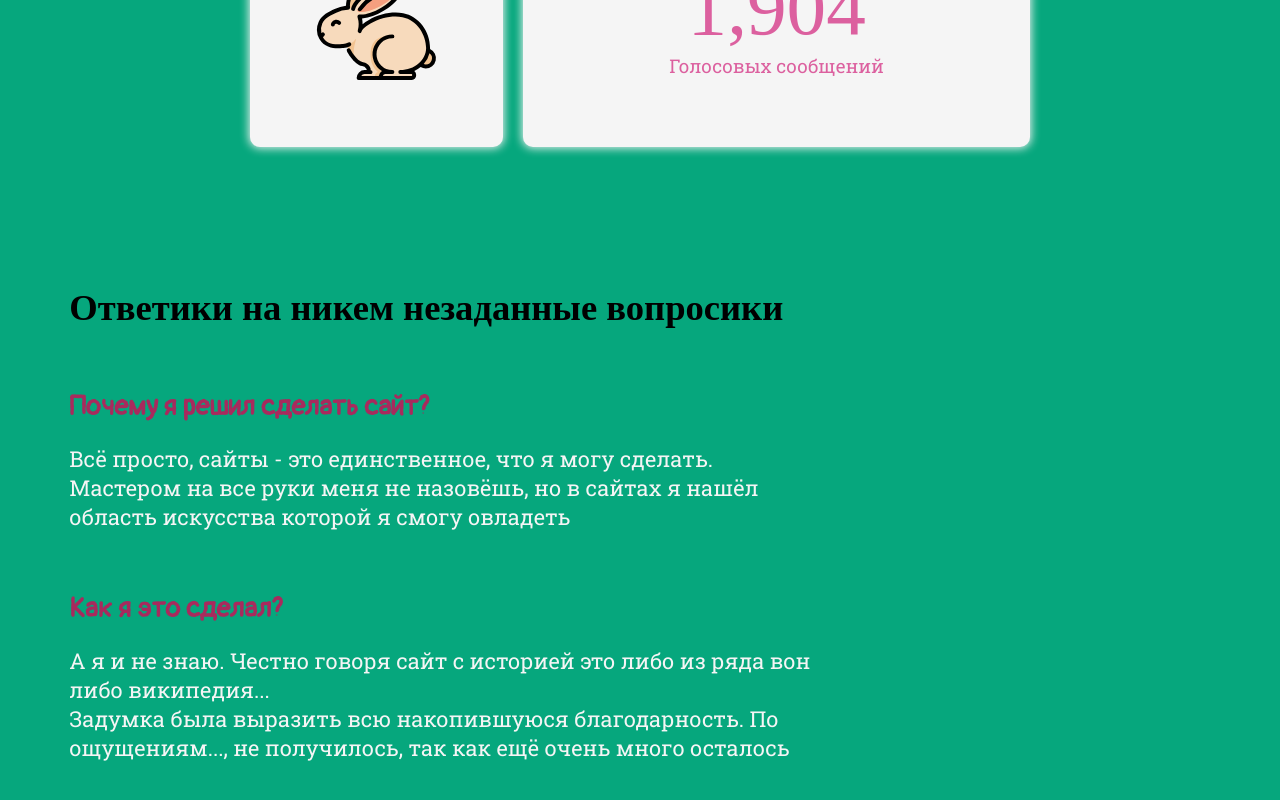
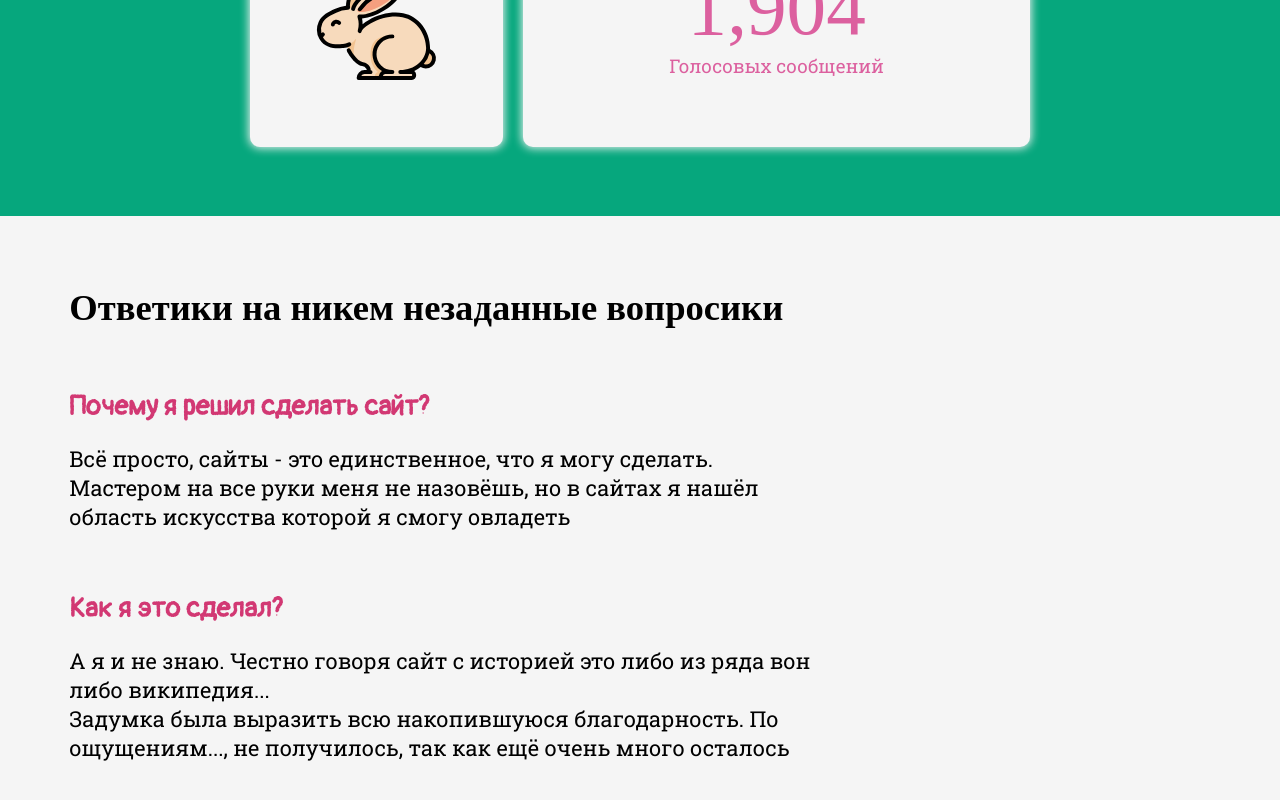
Before and after one commit to IvanchikIvan/FriendShip-History-site, a React (Create React App) app: page / in a window 1280 px wide. Shown: the part 2891-3691 px from the top of the page. Built offline with nearby package versions, Linux system fonts and the light colour scheme; a web font is replaced by a local one.

Commit message:
Redesign of questions block

```diff
--- a/src/components/Body/why-website/why-website.css
+++ b/src/components/Body/why-website/why-website.css
@@ -1,7 +1,7 @@
 .whywebsite-box {
   width: 100%;
   padding: calc(10px + 50 * (100vw / 1080));
-  background-color: #06a77d;
+  background-color: whitesmoke;
 }
 .whywebsite__container {
   display: flex;
@@ -27,7 +27,6 @@
   font-weight: bolder;
 }
 .whywebsite-block__text {
-  color: whitesmoke;
   font-family: "Roboto Slab";
   font-size: calc(10px + 10 * (100vw / 1080));
 }
```
